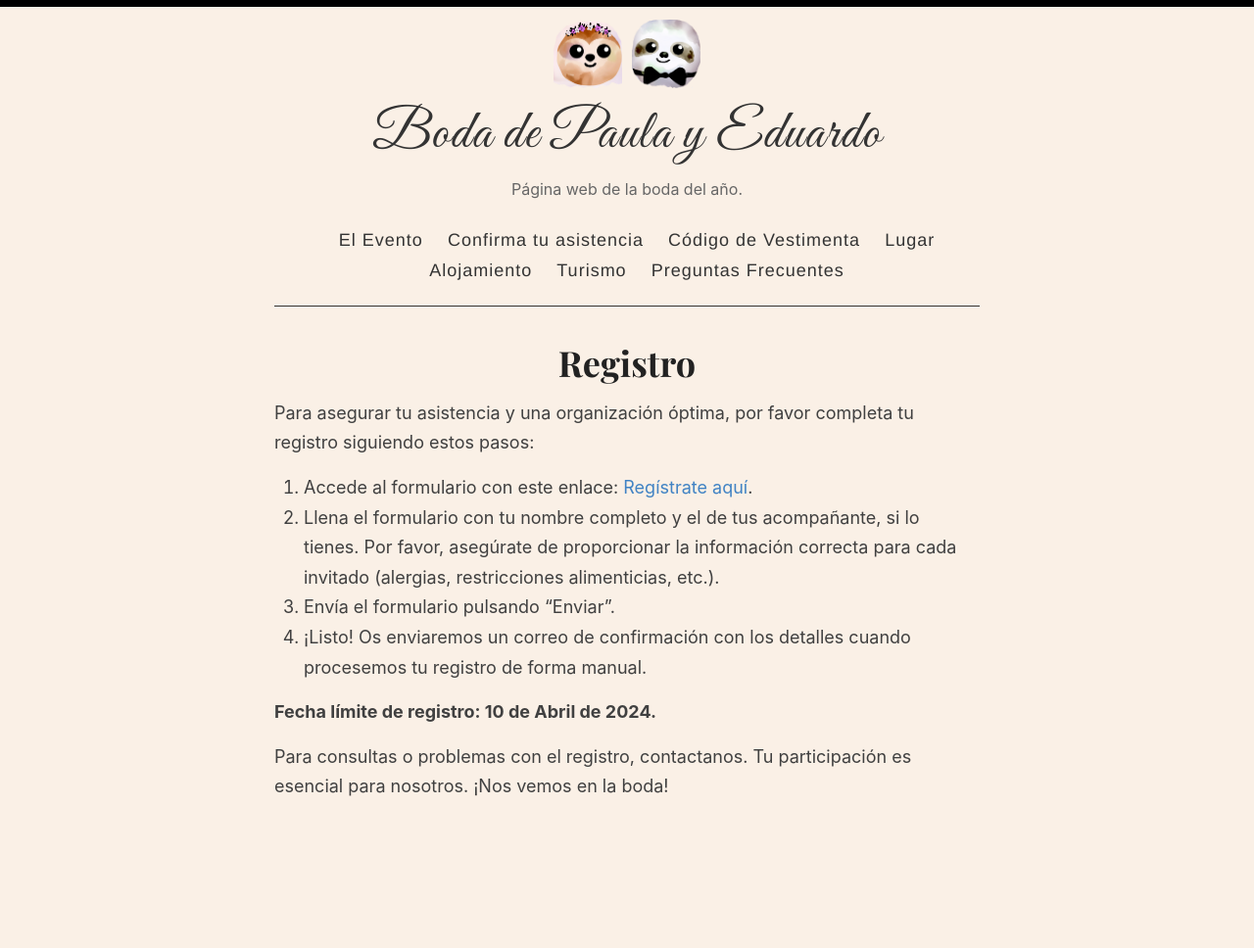
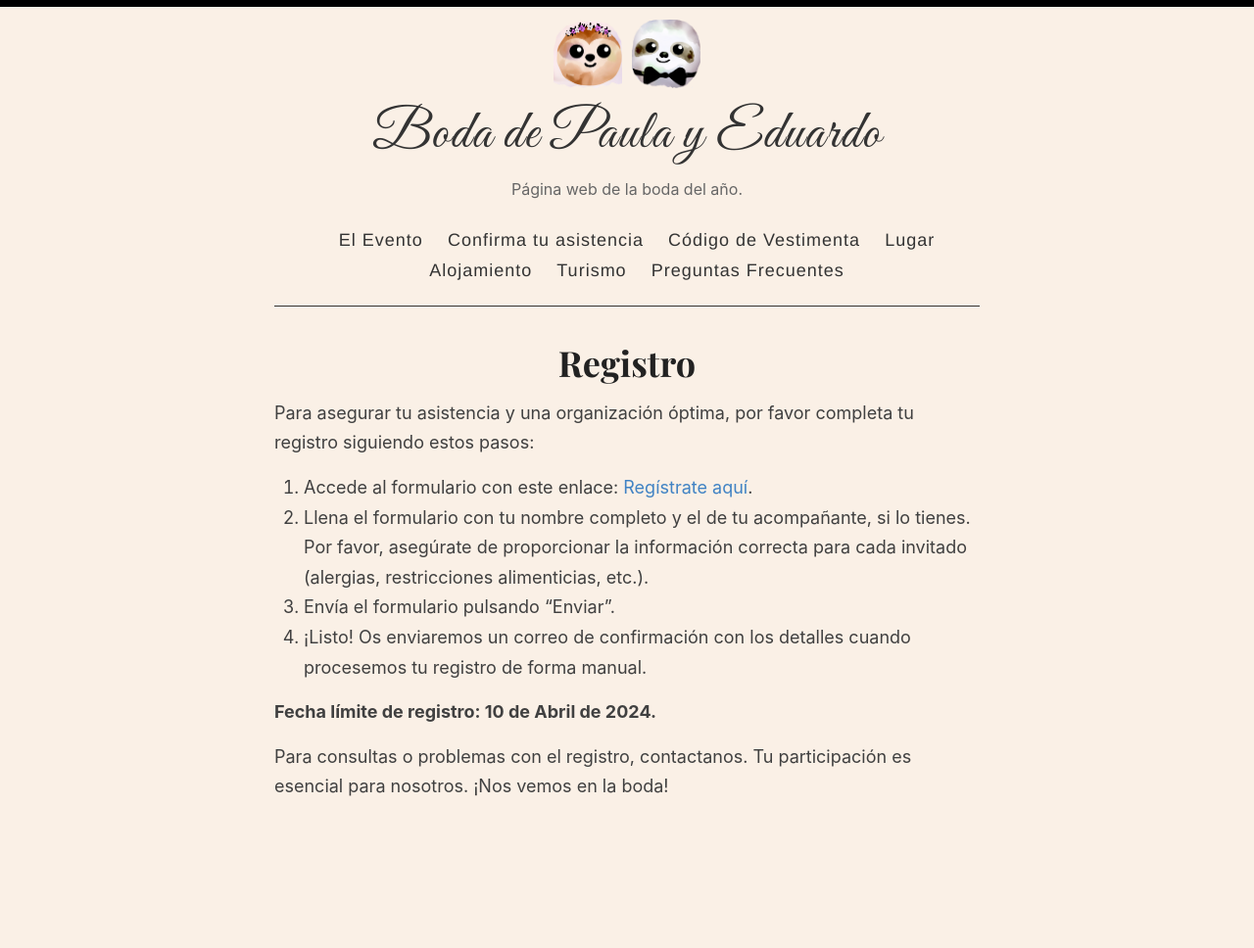
Before and after one commit to boda-paula-y-eduardo/boda-paula-eduardo, a Jekyll site: the page built from _pages/registro.md, in a window 1280 px wide. Shown: the whole page at 98% size. Built offline with Jekyll 4.4.1, drawn with Linux system fonts in a browser that asks for light colours; some web fonts are replaced.

Commit message:
Update registro.md

```diff
--- a/_pages/registro.md
+++ b/_pages/registro.md
@@ -7,7 +7,7 @@ permalink: /registro/
 Para asegurar tu asistencia y una organización óptima, por favor completa tu registro siguiendo estos pasos:
 
 1. Accede al formulario con este enlace: [Regístrate aquí](https://forms.gle/STETQ7LmKj9dg1DV8).
-2. Llena el formulario con tu nombre completo y el de tus acompañante, si lo tienes. Por favor, asegúrate de proporcionar la información correcta para cada invitado (alergias, restricciones alimenticias, etc.).
+2. Llena el formulario con tu nombre completo y el de tu acompañante, si lo tienes. Por favor, asegúrate de proporcionar la información correcta para cada invitado (alergias, restricciones alimenticias, etc.).
 4. Envía el formulario pulsando "Enviar".
 5. ¡Listo! Os enviaremos un correo de confirmación con los detalles cuando procesemos tu registro de forma manual.
 
```
